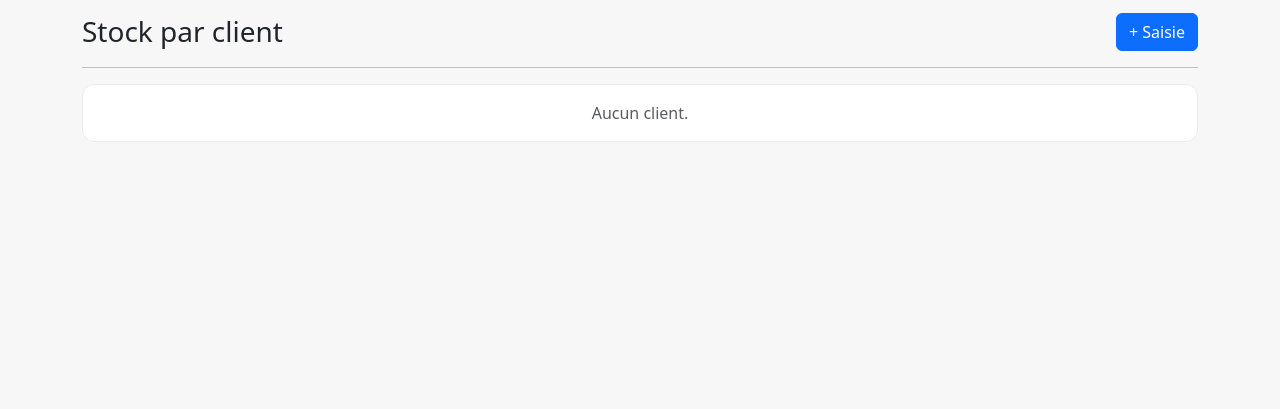
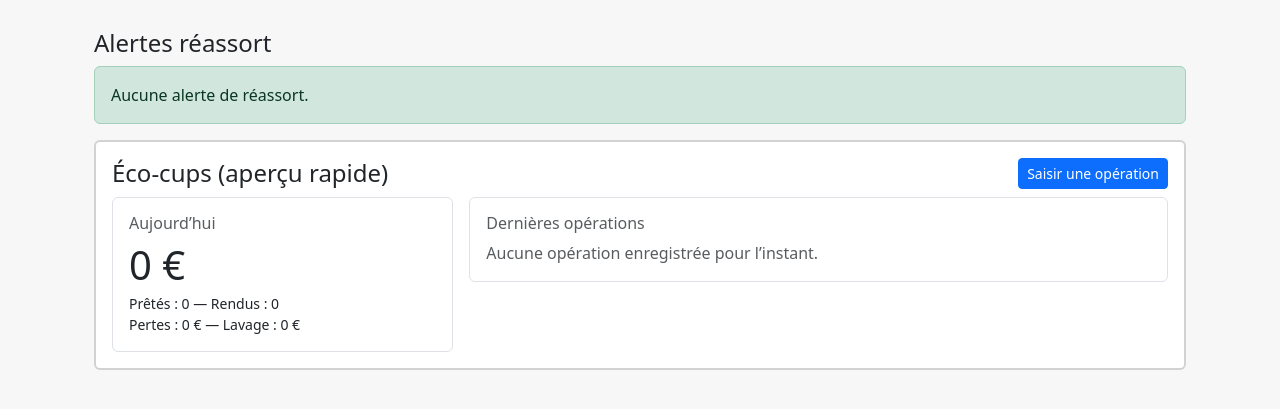
Before and after one commit to lecentrallanderneau-oss/livraison-et-suivi-futs, a Flask app: page / in a window 1280 px wide. Shown: the part 57-466 px from the top of the page. Run offline with Flask 3, Linux system fonts and the light colour scheme; parts of the project's set-up code (start-up, migrations or seed data) failed here and were passed over.

Commit message:
Update index.html

```diff
--- a/templates/index.html
+++ b/templates/index.html
@@ -1,39 +1,106 @@
 {% extends "base.html" %}
-{% import "_macros.html" as ui %}
-{% block title %}Fûts · Accueil{% endblock %}
+{% block title %}Accueil{% endblock %}
+
 {% block content %}
+<div class="container py-3">
 
-{{ ui.alerts_list(alerts) }}
+  {# Flashs #}
+  {% with messages = get_flashed_messages(with_categories=true) %}
+    {% if messages %}
+      {% for category, message in messages %}
+        <div class="alert alert-{{ category }} alert-dismissible fade show" role="alert">
+          {{ message }}
+          <button type="button" class="btn-close" data-bs-dismiss="alert" aria-label="Close"></button>
+        </div>
+      {% endfor %}
+    {% endif %}
+  {% endwith %}
 
-<div class="d-flex align-items-center justify-content-between">
-  <h1 class="h3 mb-0">Stock par client</h1>
-  <a href="{{ url_for('movement_wizard') }}" class="btn btn-primary">+ Saisie</a>
-</div>
-<hr>
+  <div class="row g-3">
 
-<div class="card-list">
-  {% for c in cards %}
-    <div class="row-item">
-      <div class="d-flex align-items-start justify-content-between">
-        <div>
-          <a class="client-link" href="{{ url_for('client_detail', client_id=c.id) }}">{{ c.name }}</a>
-          <div class="text-muted small">
-            {% if c.last_out %}Dernière livraison : {{ c.last_out|dt }} · {% endif %}
-            {% if c.last_in %}Dernière reprise : {{ c.last_in|dt }}{% endif %}
+    {# ---- Existant : alertes réassort (conservé) ---- #}
+    <div class="col-12">
+      <h4 class="mb-2">Alertes réassort</h4>
+      {% if low_stock and low_stock|length > 0 %}
+        <ul class="list-group">
+          {% for v, inv, rule in low_stock %}
+            <li class="list-group-item d-flex justify-content-between align-items-center">
+              <span><strong>{{ v.product.name }} — {{ v.name }}</strong> (Stock: {{ inv.qty }}, Mini: {{ rule.min_qty }})</span>
+              <span class="badge bg-danger">À commander</span>
+            </li>
+          {% endfor %}
+        </ul>
+      {% else %}
+        <div class="alert alert-success mb-0">Aucune alerte de réassort.</div>
+      {% endif %}
+    </div>
+
+    {# ---- NOUVEAU : Éco-cups ---- #}
+    <div class="col-12">
+      <div class="card border-2">
+        <div class="card-body">
+          <div class="d-flex justify-content-between align-items-center mb-2">
+            <h4 class="card-title mb-0">Éco-cups (aperçu rapide)</h4>
+            <a class="btn btn-sm btn-primary" href="{{ url_for('ecocups') }}">Saisir une opération</a>
           </div>
+
+          <div class="row g-3">
+            <div class="col-md-4">
+              <div class="border rounded p-3 h-100">
+                <h6 class="text-muted">Aujourd’hui</h6>
+                <div class="display-6">{{ day_ecocup_summary.total|round(2) }} €</div>
+                <div class="small mt-1">
+                  Prêtés : {{ day_ecocup_summary.loaned }} — Rendus : {{ day_ecocup_summary.returned }}<br>
+                  Pertes : {{ day_ecocup_summary.lost_amount|round(2) }} € — Lavage : {{ day_ecocup_summary.wash_amount|round(2) }} €
+                </div>
+              </div>
+            </div>
+
+            <div class="col-md-8">
+              <div class="border rounded p-3">
+                <h6 class="text-muted mb-2">Dernières opérations</h6>
+                {% if last_ecocup_ops and last_ecocup_ops|length > 0 %}
+                  <div class="table-responsive">
+                    <table class="table table-sm align-middle mb-0">
+                      <thead>
+                        <tr>
+                          <th>Date</th>
+                          <th>Client</th>
+                          <th class="text-end">Prêtés</th>
+                          <th class="text-end">Rendus</th>
+                          <th class="text-end">Pertes</th>
+                          <th class="text-end">Lavage</th>
+                          <th class="text-end">Total</th>
+                        </tr>
+                      </thead>
+                      <tbody>
+                        {% for op in last_ecocup_ops %}
+                          <tr>
+                            <td>{{ op.op_date.strftime("%d/%m/%Y %H:%M") }}</td>
+                            <td>{{ op.client.name }}</td>
+                            <td class="text-end">{{ op.qty_loaned }}</td>
+                            <td class="text-end">{{ op.qty_returned }}</td>
+                            <td class="text-end">{{ op.lost_amount|round(2) }} €</td>
+                            <td class="text-end">{{ op.wash_amount|round(2) }} €</td>
+                            <td class="text-end"><strong>{{ op.total_amount|round(2) }} €</strong></td>
+                          </tr>
+                        {% endfor %}
+                      </tbody>
+                    </table>
+                  </div>
+                {% else %}
+                  <div class="text-muted">Aucune opération enregistrée pour l’instant.</div>
+                {% endif %}
+              </div>
+            </div>
+          </div>
+
         </div>
-        <div class="text-end">
-          <div class="mb-1">
-            <span class="chip chip-gray">{{ c.kegs }} fût(s)</span>
-            <span class="chip chip-cyan">Bière facturée: {{ '%.2f'|format(c.beer_eur or 0) }} €</span>
-            <span class="chip chip-amber">Consignes: {{ '%.2f'|format(c.deposit_eur or 0) }} €</span>
-          </div>
-        </div>
-        {{ ui.equipment_badges(c.equipment) }}
       </div>
     </div>
-  {% else %}
-    <div class="row-item text-center text-muted">Aucun client.</div>
-  {% endfor %}
+
+    {# ---- Tu peux avoir ici tes autres blocs existants (clients, consignes, matériel, etc.) ---- #}
+
+  </div>
 </div>
 {% endblock %}
```
